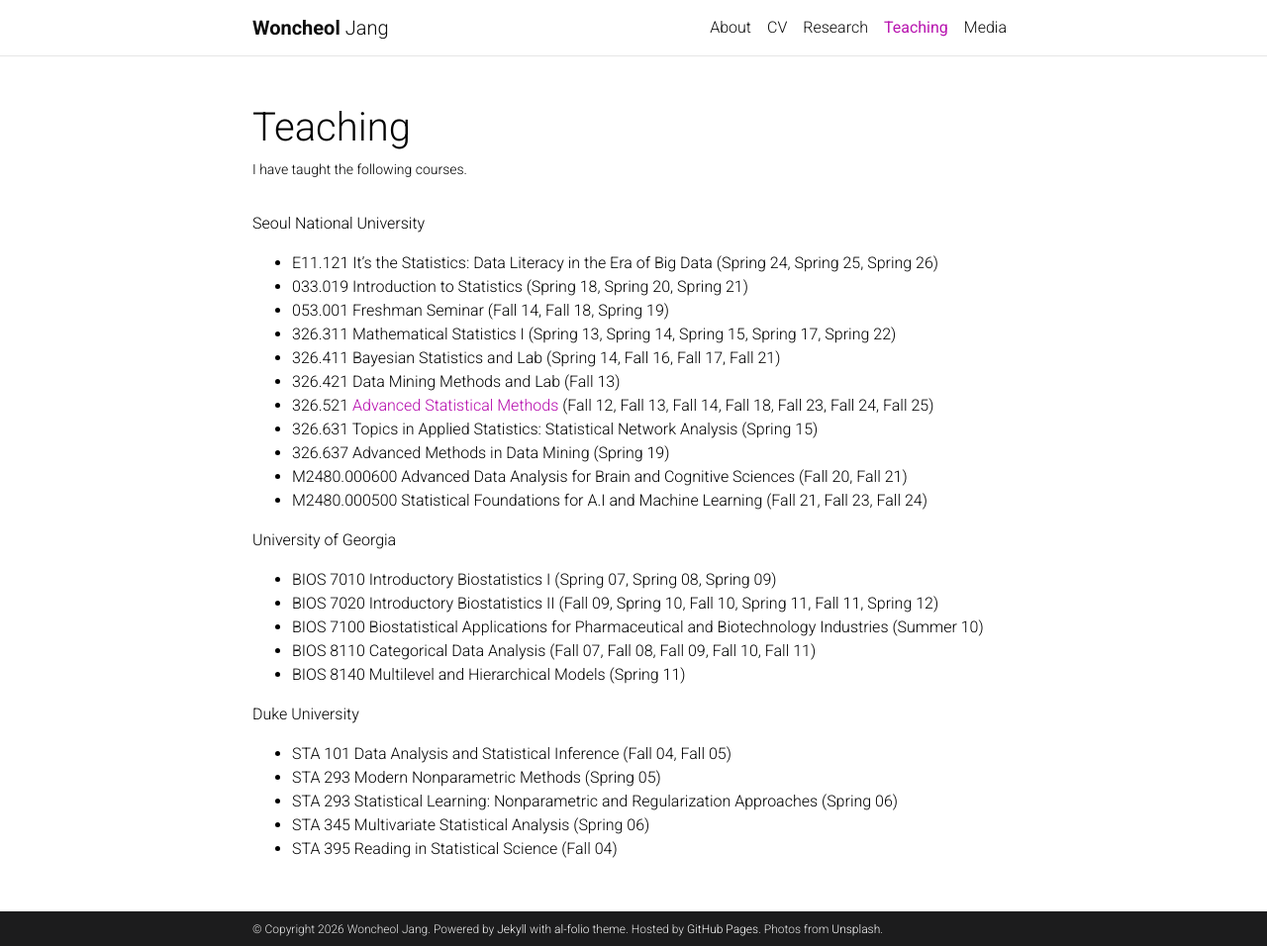
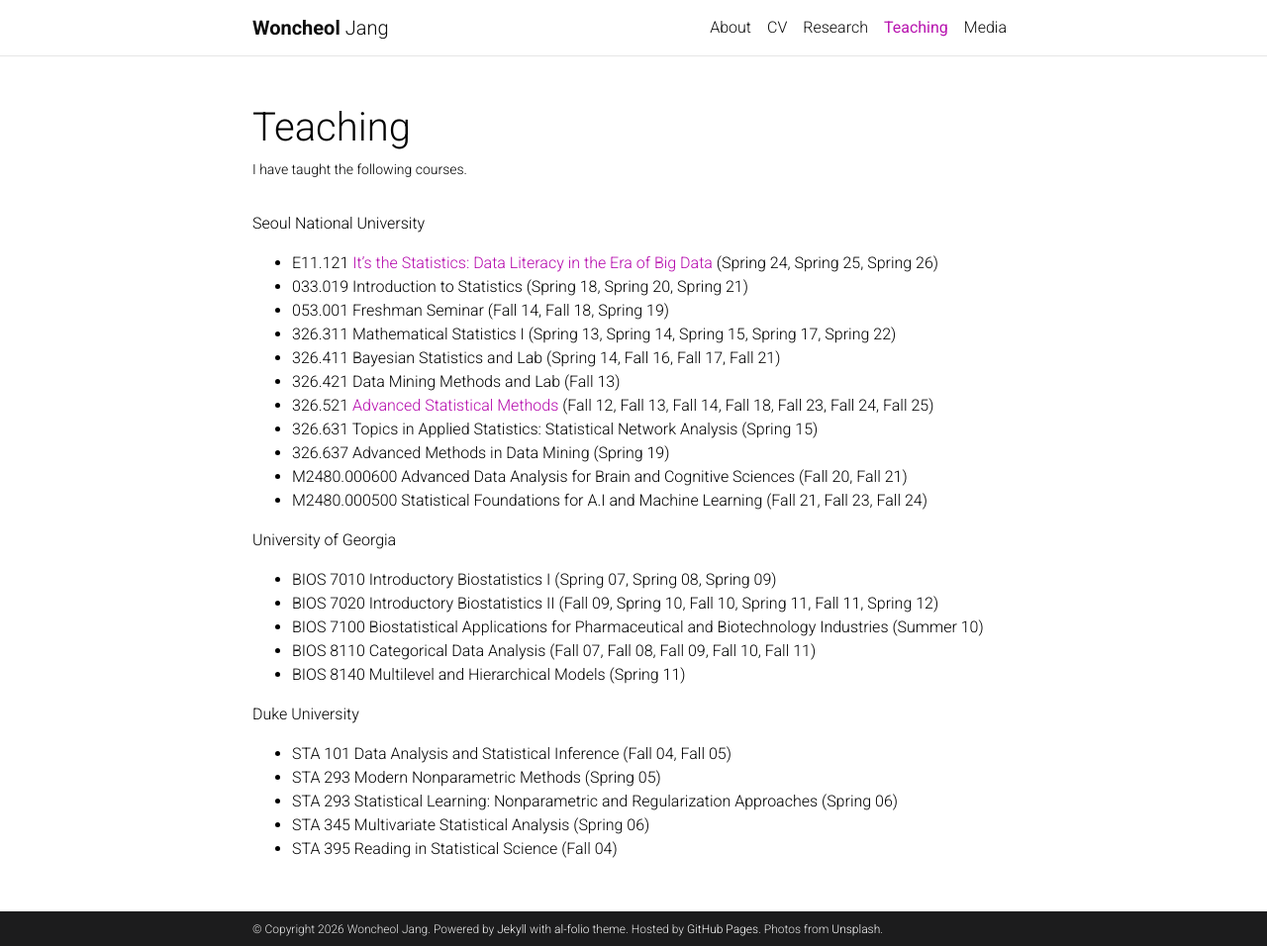
Before and after one commit to wcjang/wcjang.github.io, a Jekyll site: the page built from _pages/teaching.md, in a window 1280 px wide and 956 px high. Shown: the whole window at 99% size. Built offline with Jekyll 4.4.1, drawn with Linux system fonts in a browser that asks for light colours; comment, search, counter and statistics services are not loaded; a style sheet for code colours, icons or effects is not loaded; part of the change alters nothing that is shown.

```diff
--- a/_pages/teaching.md
+++ b/_pages/teaching.md
@@ -9,13 +9,13 @@ nav_order: 3
 
 Seoul National University
 
-- E11.121 It's the Statistics: Data Literacy in the Era of Big Data (Spring 24, Spring 25, Spring 26)
+- E11.121 [It's the Statistics: Data Literacy in the Era of Big Data](https://https://wcjang.github.io/assets/pdf/syllabus_data_literacy_2026.pdf)  (Spring 24, Spring 25, Spring 26)
 - 033.019 Introduction to Statistics (Spring 18, Spring 20, Spring 21)
 - 053.001 Freshman Seminar (Fall 14, Fall 18, Spring 19)
 - 326.311 Mathematical Statistics I (Spring 13, Spring 14, Spring 15, Spring 17, Spring 22)
 - 326.411 Bayesian Statistics and Lab (Spring 14, Fall 16, Fall 17, Fall 21)
 - 326.421 Data Mining Methods and Lab (Fall 13)
-- 326.521 [Advanced Statistical Methods](https://asmsnu.github.io) (Fall 12, Fall 13, Fall 14, Fall 18, Fall 23, Fall 24, Fall 25)
+- 326.521 [Advanced Statistical Methods](https://https://wcjang.github.io/assets/pdf/syllabus_asm_2025.pdf) (Fall 12, Fall 13, Fall 14, Fall 18, Fall 23, Fall 24, Fall 25)
 - 326.631 Topics in Applied Statistics: Statistical Network Analysis (Spring 15)
 - 326.637 Advanced Methods in Data Mining (Spring 19)
 - M2480.000600 Advanced Data Analysis for Brain and Cognitive Sciences (Fall 20, Fall 21)
```
